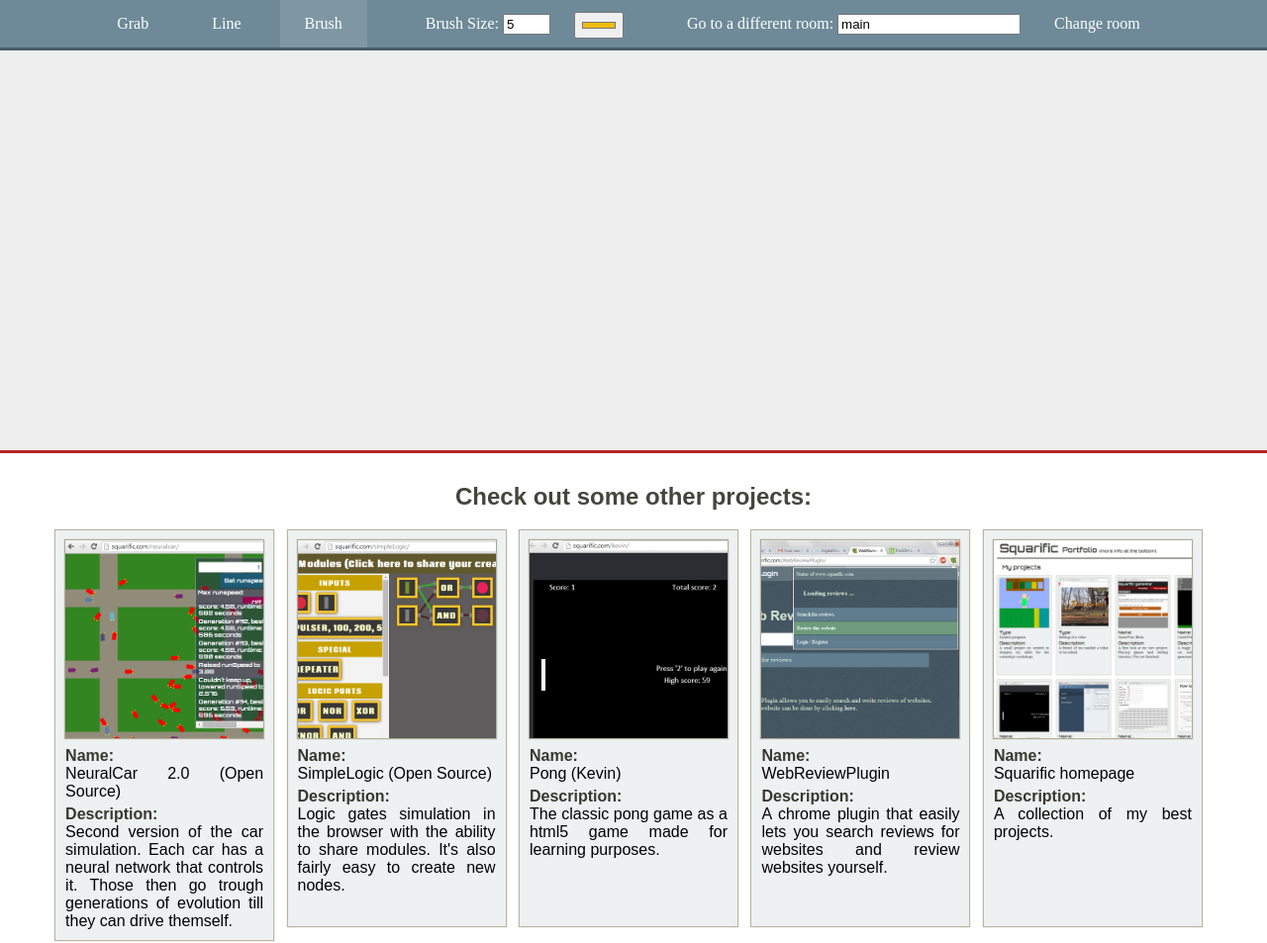
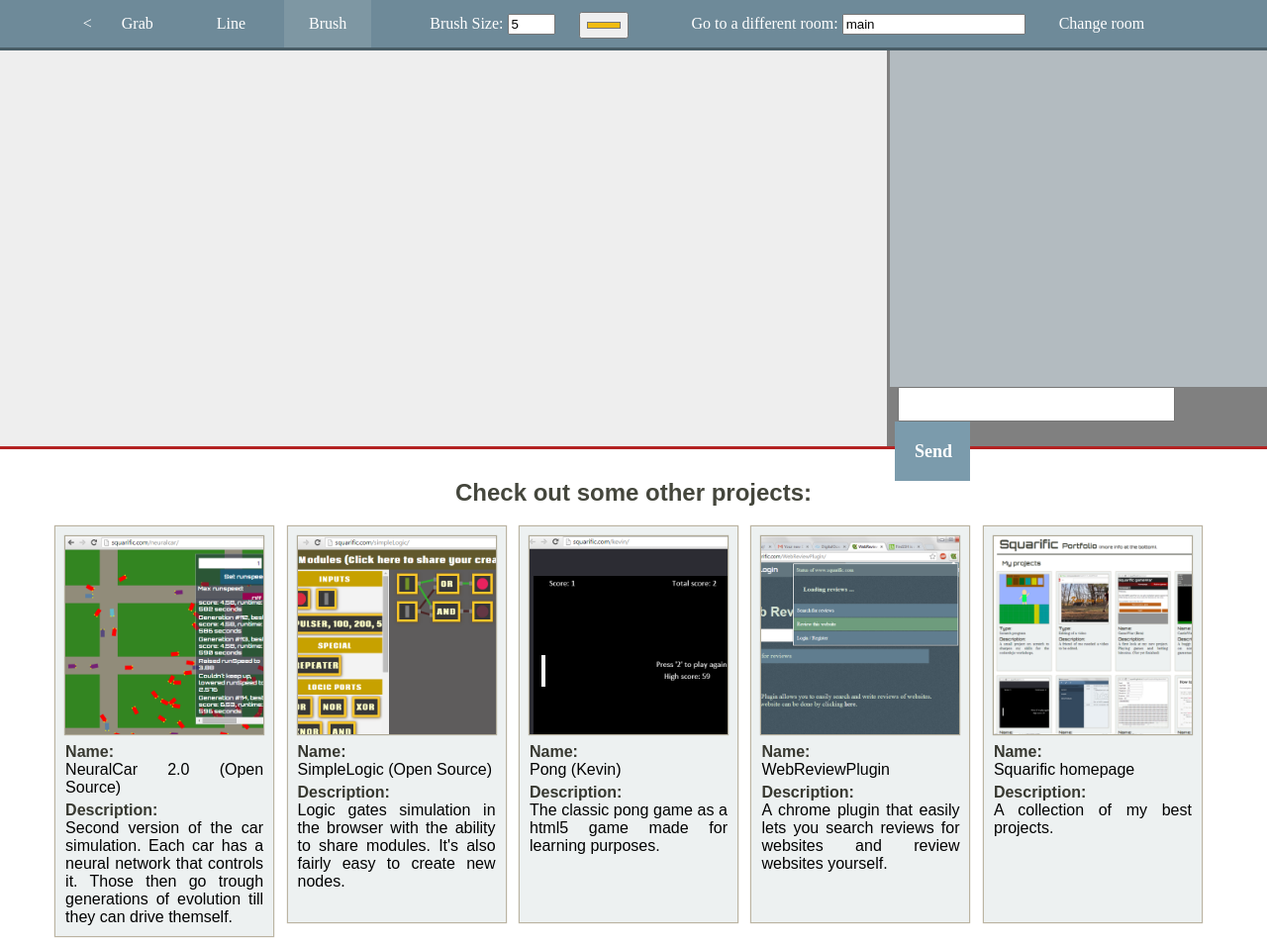
Before and after one commit to Squarific/DrawTogheter, a plain HTML site: page client/index.html in a window 1280 px wide. Shown: the top 953 px of the page at 99% size. Drawn offline with nearby package versions, Linux system fonts and the light colour scheme; no server answers.

Commit message:
Added chat

```diff
--- a/client/DrawTogheter.js
+++ b/client/DrawTogheter.js
@@ -1,10 +1,29 @@
 function DrawTogheter (container, server) {
 	this.container = container;
 	this.container.style.position = "relative";
+	this.chatcontainer = this.container.appendChild(document.createElement('div'));
+	this.canvascontainer = this.container.appendChild(document.createElement('div'));
 
-	this.background = container.appendChild(document.createElement("canvas"));
-	this.canvas = container.appendChild(document.createElement("canvas"));
-	this.effects = container.appendChild(document.createElement("canvas"));
+	this.messages = this.chatcontainer.appendChild(document.createElement('div'));
+	this.messageinputcontainer = this.chatcontainer.appendChild(document.createElement('div'));
+	this.messageinput = this.messageinputcontainer.appendChild(document.createElement('input'));
+	this.messageinputbutton = this.messageinputcontainer.appendChild(document.createElement('div'));
+	this.messageinputbutton.innerText = 'Send';
+	this.messageinputbutton.addEventListener('click', this.sendMessage.bind(this));
+	this.messageinput.addEventListener('keypress', function (event) {
+		if (event.keyCode === 13) this.sendMessage();
+	}.bind(this));
+
+	this.chatcontainer.className = 'chatcontainer';
+	this.canvascontainer.className = 'canvascontainer';
+	this.messages.className = 'messages';
+	this.messageinputcontainer.className = 'messageinputcontainer';
+	this.messageinput.className = 'messageinput';
+	this.messageinputbutton.className = 'messageinputbutton toolbutton';
+
+	this.background = this.canvascontainer.appendChild(document.createElement("canvas"));
+	this.canvas = this.canvascontainer.appendChild(document.createElement("canvas"));
+	this.effects = this.canvascontainer.appendChild(document.createElement("canvas"));
 
 	this.setCanvasPosition(this.canvas);
 	this.setCanvasPosition(this.effects);
@@ -46,7 +65,24 @@ DrawTogheter.prototype.connect = function connect (server) {
 	this.socket = io(server);
 	this.socket.on("drawing", this.drawing.bind(this));
 	this.socket.on("drawings", this.alldrawings.bind(this));
+	this.socket.on("chat", this.chat.bind(this));
 	this.socket.emit("join", "main");
+};
+
+DrawTogheter.prototype.chat = function chat (msg) {
+	var msgContainer = this.messages.appendChild(document.createElement('div'));
+	msgContainer.className = "messagecontainer";
+	if (typeof msg === "string") {
+		msgContainer.appendChild(document.createTextNode(msg));
+	} else {
+		var name = msgContainer.appendChild(document.createElement('div'));
+		name.className = "name";
+		name.appendChild(document.createTextNode(msg.name + ':'))
+		var message = msgContainer.appendChild(document.createElement('div'));
+		message.className = "message";
+		message.appendChild(document.createTextNode(msg.msg))
+	}
+	this.messages.scrollTop = this.messages.scrollHeight;
 };
 
 DrawTogheter.prototype.changeRoom = function changeRoom (room) {
@@ -55,6 +91,12 @@ DrawTogheter.prototype.changeRoom = function changeRoom (room) {
 
 DrawTogheter.prototype.changeName = function changeName (name) {
 	this.socket.emit("changeName", name);
+};
+
+DrawTogheter.prototype.sendMessage = function sendMessage () {
+	if (this.messageinput.value == '') return;
+	this.socket.emit("chat", this.messageinput.value);
+	this.messageinput.value = '';
 };
 
 DrawTogheter.prototype.setTool = function setTool (tool) {
@@ -235,12 +277,12 @@ DrawTogheter.prototype.callTool = function () {
 };
 
 DrawTogheter.prototype.resizeHandler = function () {
-	this.background.width = this.container.offsetWidth;
-	this.background.height = this.container.offsetHeight;
-	this.canvas.width = this.container.offsetWidth;
-	this.canvas.height = this.container.offsetHeight;
-	this.effects.width = this.container.offsetWidth;
-	this.effects.height = this.container.offsetHeight;
+	this.background.width = this.canvascontainer.offsetWidth;
+	this.background.height = this.canvascontainer.offsetHeight;
+	this.canvas.width = this.canvascontainer.offsetWidth;
+	this.canvas.height = this.canvascontainer.offsetHeight;
+	this.effects.width = this.canvascontainer.offsetWidth;
+	this.effects.height = this.canvascontainer.offsetHeight;
 	this.drawDrawings(this.ctx, this.localDrawings);
 	this.drawDrawings(this.bCtx, this.drawings);
 };
--- a/client/index.html
+++ b/client/index.html
@@ -8,7 +8,7 @@
 	</head>
 	<body>
 		<div class="tools">
-			<div class="toolbutton" onclick="drawTogheter.setTool('grab'); activate(this)">Grab</div>
+			<<div class="toolbutton" onclick="drawTogheter.setTool('grab'); activate(this)">Grab</div>
 			<div class="toolbutton" onclick="drawTogheter.setTool('line'); activate(this)">Line</div>
 			<div class="toolbutton active" onclick="drawTogheter.setTool('brush'); activate(this)">Brush</div>
 			<div class="sizeinputcontainer">
--- a/client/style.css
+++ b/client/style.css
@@ -7,6 +7,62 @@ html, body {
 	position:relative;
 	min-height:400px;
 	background:rgb(238, 238, 238);
+}
+
+.messages {
+	height:85%;
+	overflow-y:auto;
+	overflow-x:hidden;
+	word-wrap:break-word;
+}
+
+.message, .name {
+	display:inline-block;
+	margin-right:10px;
+	word-wrap:break-word;
+}
+
+.messagecontainer {
+	color:white;
+	padding:3px;
+	background:gray;
+	word-wrap:break-word;
+}
+
+.messagecontainer:nth-child(even) {
+	background:lightgray;
+}
+
+.messageinputcontainer {
+	background:gray;
+	height:15%;
+}
+
+.messageinput {
+	width:70%;
+	padding:5px;
+	margin-right:2%;
+	margin-left:2%;
+	font-size:18px;
+}
+
+.chatcontainer {
+	position:absolute;
+	width:30%;
+	right:0;
+	top:0;
+	bottom:0;
+	background:rgb(179, 187, 192);
+	border-left:3px solid gray;
+	box-sizing:border-box;
+}
+
+.canvascontainer {
+	position:absolute;
+	width:70%;
+	left:0;
+	top:0;
+	bottom:0;
 }
 
 .tools {
@@ -30,6 +86,22 @@ html, body {
 	background:rgb(104, 127, 141);
 }
 
+.messageinputbutton {
+	width:20%;
+	height:100%;
+	text-align:center;
+	color:white;
+	background:rgb(123, 155, 172);
+	font-weight:bold;
+	padding:20px;
+	font-size:18px;
+	box-sizing:border-box;
+}
+
+.messageinputbutton:hover {
+	background:rgb(61, 82, 93);
+}
+
 .sizeinputcontainer, .roominputcontaner {
 	display:inline-block;
 	margin-left:50px;
--- a/server/main.js
+++ b/server/main.js
@@ -13,6 +13,8 @@ io.on('connection', function (socket) {
     console.log("New connectedion: " + socket.dName);
 
     socket.on('chat', function (msg) {
+		if (msg == "") return;
+
 		var msgObj = {
 			name: socket.dName,
 			msg: msg
@@ -20,7 +22,7 @@ io.on('connection', function (socket) {
 
         io.to(socket.drawroom).emit("chat", msgObj);
         console.log('Chat: ' + socket.dName + ': ' + msg);
-		msbObj.now = new Date();
+		msgObj.now = new Date();
 
         database.query('INSERT INTO msg SET ?', msgObj, function (err) {
 			if (err) console.log(err);
```
